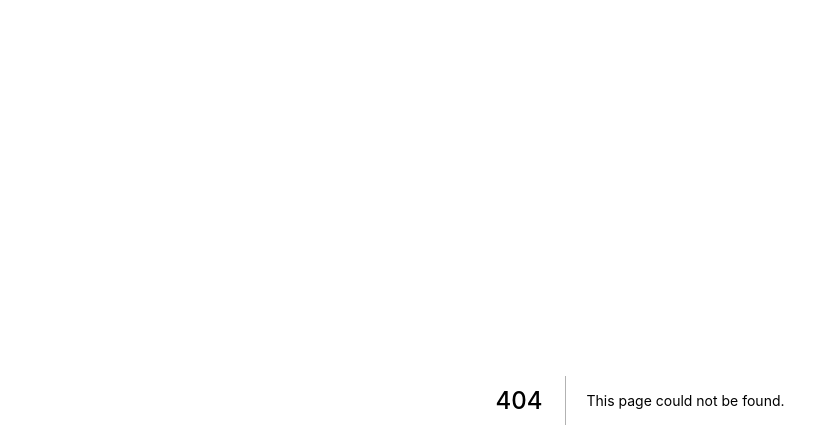
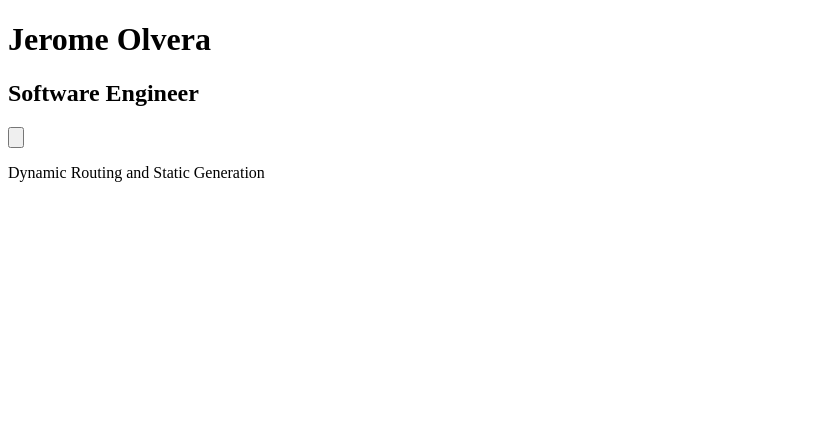
Before and after one commit to jerolan/jerolan.github.com, a Next.js app: page /blog in a window 1280 px wide. Before the commit this address had no page. Shown: the top 448 px of the page, without its empty margins (0-839 px from the left). Built offline with nearby package versions, Linux system fonts and the light colour scheme.

Commit message:
blog base

```diff
--- /dev/null
+++ b/_posts/hello.md
@@ -0,0 +1,19 @@
+---
+title: "Dynamic Routing and Static Generation"
+excerpt: "Lorem ipsum dolor sit amet, consectetur adipiscing elit, sed do eiusmod tempor incididunt ut labore et dolore magna aliqua. Praesent elementum facilisis leo vel fringilla est ullamcorper eget. At imperdiet dui accumsan sit amet nulla facilities morbi tempus."
+coverImage: "/assets/blog/dynamic-routing/cover.jpg"
+date: "2020-03-16T05:35:07.322Z"
+author:
+  name: JJ Kasper
+  picture: "/assets/blog/authors/jj.jpeg"
+ogImage:
+  url: "/assets/blog/dynamic-routing/cover.jpg"
+---
+
+Lorem ipsum dolor sit amet, consectetur adipiscing elit, sed do eiusmod tempor incididunt ut labore et dolore magna aliqua. Praesent elementum facilisis leo vel fringilla est ullamcorper eget. At imperdiet dui accumsan sit amet nulla facilities morbi tempus. Praesent elementum facilisis leo vel fringilla. Congue mauris rhoncus aenean vel. Egestas sed tempus urna et pharetra pharetra massa massa ultricies.
+
+Venenatis cras sed felis eget velit. Consectetur libero id faucibus nisl tincidunt. Gravida in fermentum et sollicitudin ac orci phasellus egestas tellus. Volutpat consequat mauris nunc congue nisi vitae. Id aliquet risus feugiat in ante metus dictum at tempor. Sed blandit libero volutpat sed cras. Sed odio morbi quis commodo odio aenean sed adipiscing. Velit euismod in pellentesque massa placerat. Mi bibendum neque egestas congue quisque egestas diam in arcu. Nisi lacus sed viverra tellus in. Nibh cras pulvinar mattis nunc sed. Luctus accumsan tortor posuere ac ut consequat semper viverra. Fringilla ut morbi tincidunt augue interdum velit euismod.
+
+## Lorem Ipsum
+
+Tristique senectus et netus et malesuada fames ac turpis. Ridiculous mus mauris vitae ultricies leo integer malesuada nunc vel. In mollis nunc sed id semper. Egestas tellus rutrum tellus pellentesque. Phasellus vestibulum lorem sed risus ultricies tristique nulla. Quis blandit turpis cursus in hac habitasse platea dictumst quisque. Eros donec ac odio tempor orci dapibus ultrices. Aliquam sem et tortor consequat id porta nibh. Adipiscing elit duis tristique sollicitudin nibh sit amet commodo nulla. Diam vulputate ut pharetra sit amet. Ut tellus elementum sagittis vitae et leo. Arcu non odio euismod lacinia at quis risus sed vulputate.
--- /dev/null
+++ b/lib/api.js
@@ -0,0 +1,43 @@
+import fs from "fs";
+import { join } from "path";
+import matter from "gray-matter";
+
+const postsDirectory = join(process.cwd(), "_posts");
+
+export function getPostSlugs() {
+  return fs.readdirSync(postsDirectory);
+}
+
+export function getPostBySlug(slug, fields = []) {
+  const realSlug = slug.replace(/\.md$/, "");
+  const fullPath = join(postsDirectory, `${realSlug}.md`);
+  const fileContents = fs.readFileSync(fullPath, "utf8");
+  const { data, content } = matter(fileContents);
+
+  const items = {};
+
+  // Ensure only the minimal needed data is exposed
+  fields.forEach((field) => {
+    if (field === "slug") {
+      items[field] = realSlug;
+    }
+    if (field === "content") {
+      items[field] = content;
+    }
+
+    if (data[field]) {
+      items[field] = data[field];
+    }
+  });
+
+  return items;
+}
+
+export function getAllPosts(fields = []) {
+  const slugs = getPostSlugs();
+  const posts = slugs
+    .map((slug) => getPostBySlug(slug, fields))
+    // sort posts by date in descending order
+    .sort((post1, post2) => (post1.date > post2.date ? -1 : 1));
+  return posts;
+}
--- /dev/null
+++ b/lib/markdownToHtml.js
@@ -0,0 +1,7 @@
+import remark from "remark";
+import html from "remark-html";
+
+export default async function markdownToHtml(markdown) {
+  const result = await remark().use(html).process(markdown);
+  return result.toString();
+}
--- a/package.json
+++ b/package.json
@@ -9,9 +9,12 @@
     "serve": "next start"
   },
   "dependencies": {
+    "gray-matter": "^4.0.3",
     "next": "^10.0.0",
     "react": "17.0.1",
-    "react-dom": "17.0.1"
+    "react-dom": "17.0.1",
+    "remark": "^13.0.0",
+    "remark-html": "^13.0.1"
   },
   "devDependencies": {
     "autoprefixer": "^10.3.0",
--- /dev/null
+++ b/pages/blog/index.js
@@ -0,0 +1,40 @@
+import Head from "next/head";
+
+import DarkModeToggle from "../../components/DarkModeToggle";
+import PageWrapper from "../../components/PageWrapper";
+import { getAllPosts } from "../../lib/api";
+import markdownToHtml from "../../lib/markdownToHtml";
+
+export default function Blog({ posts }) {
+  return (
+    <PageWrapper title="Jerome Olvera" description="Software Engineer">
+      <main className="px-6 sm:px-8 pt-16 max-w-screen-md mx-auto">
+        <header className="pb-12 flex justify-between items-baseline">
+          <div className="space-y-2">
+            <h1 className="font-bold text-3xl sm:text-4xl">Jerome Olvera</h1>
+            <h2 className="text-lg sm:text-xl opacity-90 dark:opacity-100">
+              Software Engineer
+            </h2>
+          </div>
+          <DarkModeToggle />
+        </header>
+
+        <section>
+          {posts?.map((post) => (
+            <p>{post.title}</p>
+          ))}
+        </section>
+      </main>
+    </PageWrapper>
+  );
+}
+
+export async function getStaticProps() {
+  const posts = getAllPosts(["title", "content"]);
+
+  return {
+    props: {
+      posts,
+    },
+  };
+}
```
Also changed, not shown: pages/blog/[slug].js (added, +63 -0 lines), 1 other file (tests, documents, lock files or other folders).
